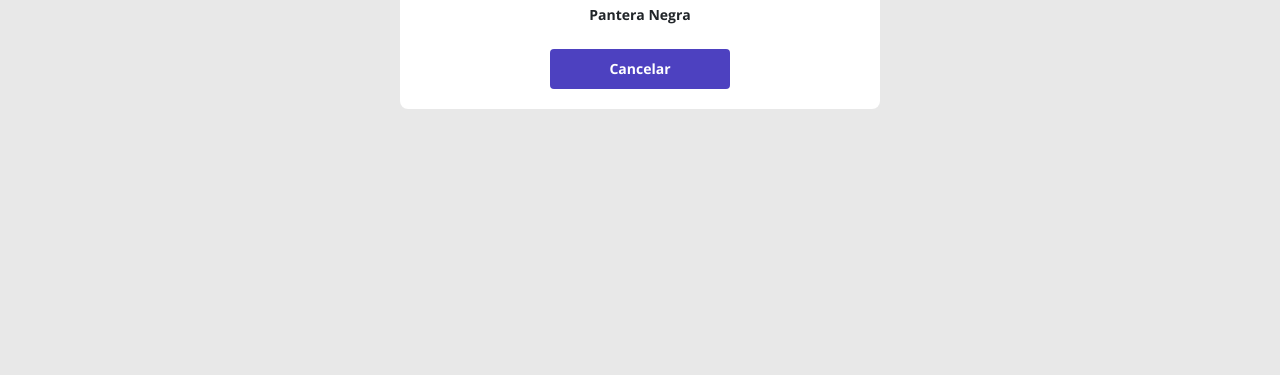
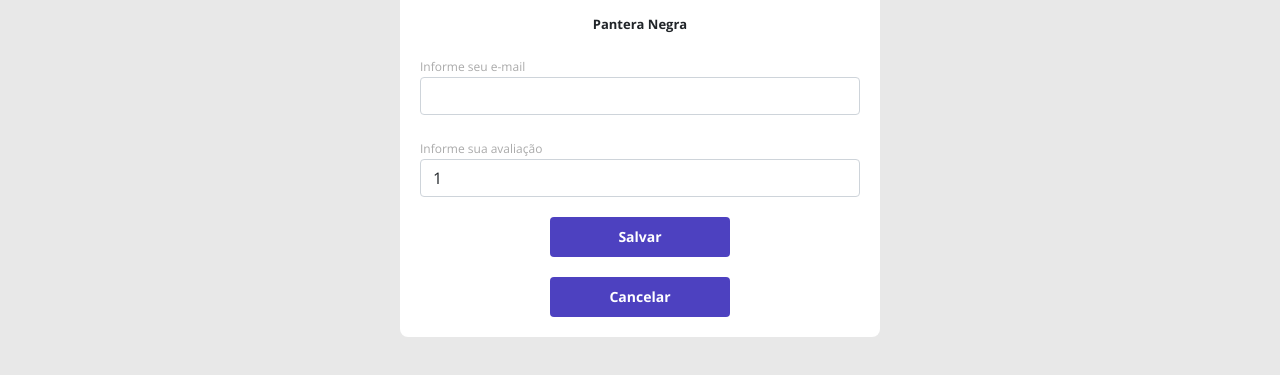
Before and after one commit to Peketyta/dsmovie2, a plain HTML site: page form.html in a window 1280 px wide. Shown: the part 463-838 px from the top of the page. Before the commit the page ends 800 px from the top, so only its background shows below. Drawn offline with nearby package versions, Linux system fonts and the light colour scheme.

Commit message:
Formulário PARTE 2

```diff
--- a/CSS/style.css
+++ b/CSS/style.css
@@ -5,6 +5,7 @@
     --textgray: #4A4A4A;
     --color-primary: #4D41C0;
     --white: #FFF;
+    --text-light-gray: #AAA;
 }
 
 *{
@@ -98,6 +99,7 @@ a, a:hover{
     align-items: center;
     justify-content: center;
     border-radius: 4px;
+    border: 0;
 
 }
 
@@ -105,3 +107,40 @@ a, a:hover{
     padding: 40px 0;
     max-width: 480px;
 }
+
+.dsmovie-form-description {
+    background-color: var(--white);
+    padding: 20px;
+    display: flex;
+    flex-direction: column;
+    align-items: center;
+    border-radius: 0 0 8px 8px;
+}
+
+.dsmovie-form {
+    width: 100%;
+
+}
+
+.dsmovie-form-description H3 {
+    font-size: 13px;
+    font-weight: 700;
+    margin-bottom: 20px;
+}
+
+.dsmovie-form-group label {
+    font-size: 12px;
+    color: var(--text-light-gray)
+}
+
+.dsmovie-form-group {
+    margin-bottom: 20px;
+}
+
+.dsmovie-form-btn-container {
+    height: 100px;
+    display: flex;
+    flex-direction: column;
+    align-items: center;
+    justify-content: space-between;
+}
--- a/form.html
+++ b/form.html
@@ -34,9 +34,29 @@
                 <div>
                     <div class="dsmovie-card">
                         <img src="https://www.themoviedb.org/t/p/original/4K92giNstjy4Waz35bAsqt83J1F.jpg" alt="Pantera Negra">
-                        <div class="dsmovie-card-description">
+                        <div class="dsmovie-form-description">
                             <h3>Pantera Negra</h3>
-                            <a class="dsmovie-btn" href="index.html">Cancelar</a>
+                            <form class="dsmovie-form">
+                                <div class="form-group dsmovie-form-group">
+                                    <label for="email">Informe seu e-mail</label>
+                                    <input class="form-control" type="email" id="email">
+                                </div>
+                                <div class="form-group dsmovie-form-group">
+                                    <label for="score">Informe sua avaliação</label>
+                                    <select class="form-control" name="score" id="score">
+                                        <option value="1">1</option>
+                                        <option value="2">2</option>
+                                        <option value="3">3</option>
+                                        <option value="4">4</option>
+                                        <option value="5">5</option>
+                                    </select>
+                                </div>
+                                <div class="dsmovie-form-btn-container">
+                                    <button class="dsmovie-btn" type="submit">Salvar</button>
+                                    <a class="dsmovie-btn" href="index.html">Cancelar</a>
+                                </div>
+                            </form>
+
                          </div>
                     </div>
                 </div>
```
